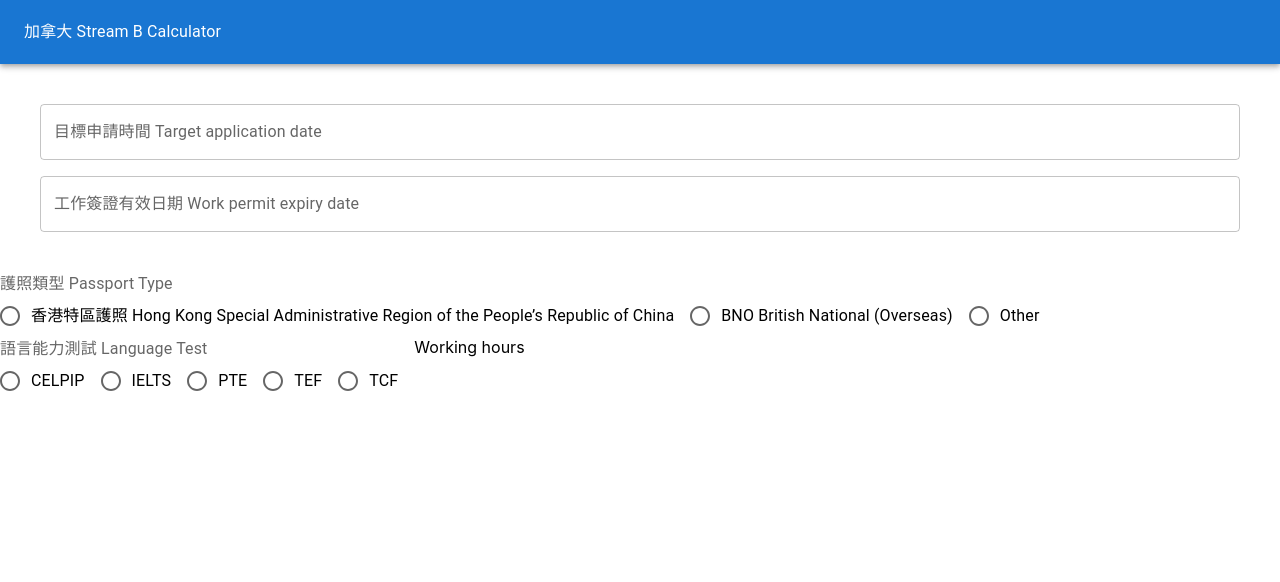
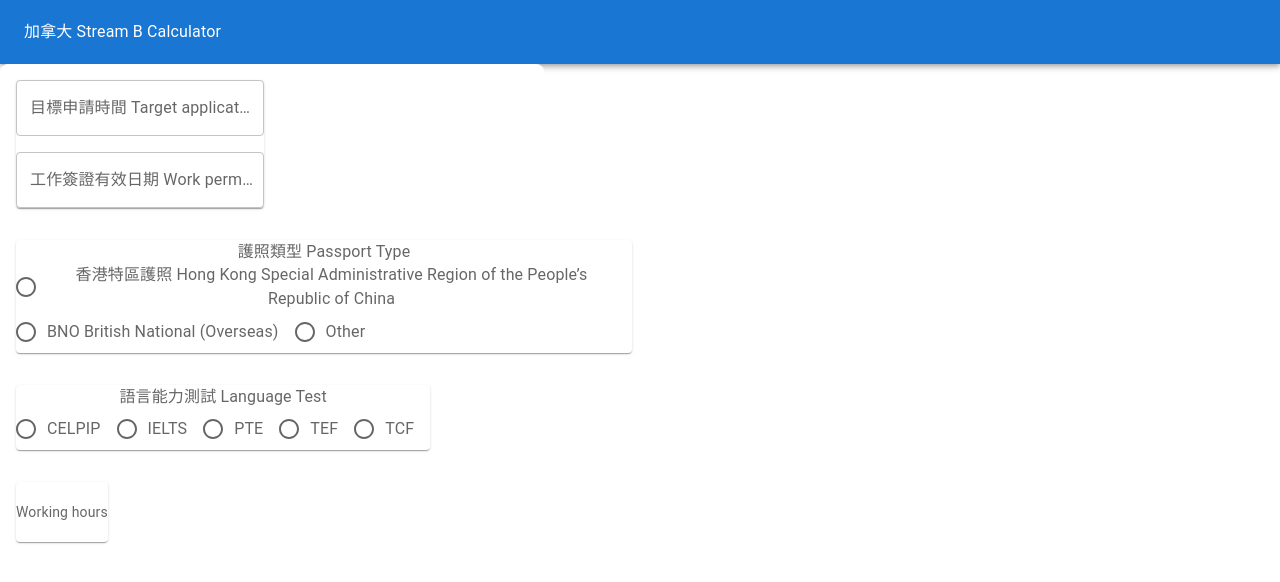
Before and after one commit to VardyNg/Canada-HK-Stream-B-Calculator, a React (Create React App) app: page / in a window 1280 px wide. Shown: the top 582 px of the page. Built offline with nearby package versions, Linux system fonts and the light colour scheme.

Commit message:
add Criteria wrapper component tempalte

```diff
--- a/src/organisms/stream-b-calculator/effective-time.tsx
+++ b/src/organisms/stream-b-calculator/effective-time.tsx
@@ -8,7 +8,6 @@ function EffectiveTime() {
 
   return (
     <Stack
-      padding={5}
       spacing={2}
     >
       <TargetApplicationDate />
--- a/src/template/stream-b-calculator/basic-information.tsx
+++ b/src/template/stream-b-calculator/basic-information.tsx
@@ -4,14 +4,22 @@ import {
   LanguageRequirement,
   WorkingHours,
 } from '../../organisms';
-
+import Criteria from './criteria';
 function BasicInformation() {
   return (
     <div>
-      <EffectiveTime />
-      <PassportType />
-      <LanguageRequirement />
-      <WorkingHours />
+      <Criteria
+        children={<EffectiveTime />}
+      />
+      <Criteria
+        children={<PassportType />}
+      />
+      <Criteria
+        children={<LanguageRequirement />}
+      />
+      <Criteria
+        children={<WorkingHours />}
+      />
     </div>
   )
 }
--- /dev/null
+++ b/src/template/stream-b-calculator/criteria.tsx
@@ -0,0 +1,42 @@
+import {
+  ReactNode
+} from 'react';
+import Box from '@mui/material/Box';
+import Paper from '@mui/material/Paper';
+import { createTheme, ThemeProvider, styled } from '@mui/material/styles';
+import Grid from '@mui/material/Grid';
+
+type CriteriaProps = {
+  children: ReactNode;
+};
+
+
+const Item = styled(Paper)(({ theme }) => ({
+  ...theme.typography.body2,
+  textAlign: 'center',
+  color: theme.palette.text.secondary,
+  lineHeight: '60px',
+}));
+
+function Criteria(prop: CriteriaProps) {
+  return (
+    <Grid container>
+      <Box
+        sx={{
+          p: 2,
+          borderRadius: 2,
+          bgcolor: 'background.default',
+          display: 'grid',
+          gridTemplateColumns: { md: '1fr 1fr' },
+          gap: 2,
+        }}
+      >
+        <Item>
+          {prop.children}
+        </Item>
+      </Box>
+    </Grid>
+  )
+}
+
+export default Criteria;
```
